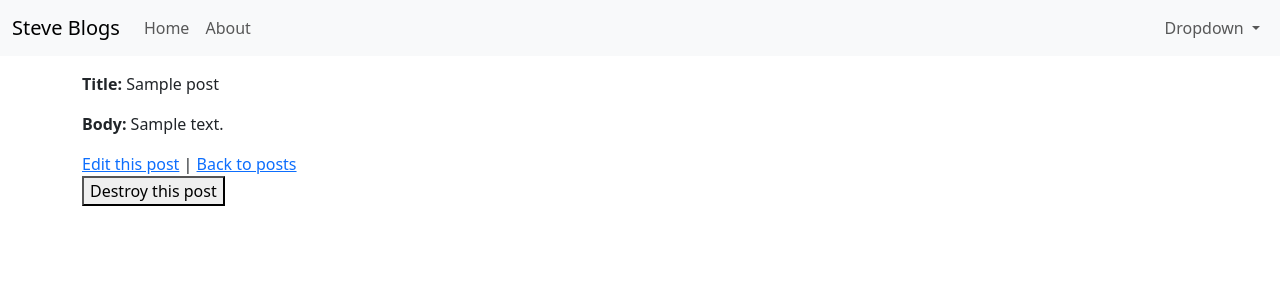
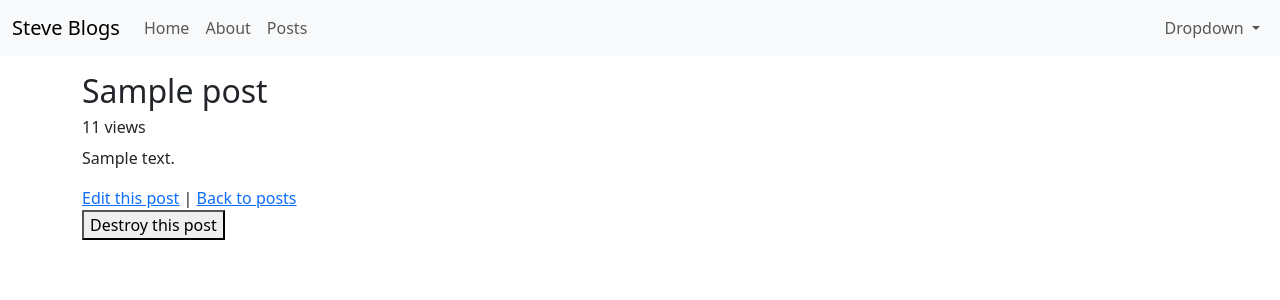
Before and after one commit to WeebNetsu/learning-ror-blog, a Rails app: page /posts/1 in a window 1280 px wide. Shown: the top 300 px of the page. Run offline with Rails 7, Linux system fonts and the light colour scheme; tables that the repository leaves empty hold one stand-in row (Sample ...).

Commit message:
Added views to posts

```diff
--- a/app/controllers/posts_controller.rb
+++ b/app/controllers/posts_controller.rb
@@ -7,7 +7,9 @@ class PostsController < ApplicationController
   end
 
   # GET /posts/1 or /posts/1.json
-  def show; end
+  def show
+    @post.update(views: @post.views + 1)
+  end
 
   # GET /posts/new
   def new
--- a/app/views/layouts/_navbar.html.erb
+++ b/app/views/layouts/_navbar.html.erb
@@ -20,6 +20,9 @@
 				<li class="nav-item">
 					<%= link_to "About", about_path, class: "nav-link" %>
 				</li>
+				<li class="nav-item">
+					<%= link_to "Posts", posts_path, class: "nav-link" %>
+				</li>
 			</ul>
 
 			<ul class="navbar-nav">
@@ -33,11 +36,10 @@
 					>
 						Dropdown
 					</a>
-					<ul class="dropdown-menu">
-						<li><a class="dropdown-item" href="#">Action</a></li>
-						<li><a class="dropdown-item" href="#">Another action</a></li>
-						<li><hr class="dropdown-divider" /></li>
-						<li><a class="dropdown-item" href="#">Something else here</a></li>
+					<ul class="dropdown-menu dropdown-menu-lg-end">
+						<li>
+							<%= link_to "New Post", new_post_path, class: "dropdown-item" %>
+						</li>
 					</ul>
 				</li>
 			</ul>
--- a/app/views/pages/home.html.erb
+++ b/app/views/pages/home.html.erb
@@ -1,4 +1,6 @@
 <h1>My Blog!</h1>
 <p>Please read some of my blogs, it is really cool!</p>
 
-<%= link_to "About", about_path %>
+<%= link_to "About", about_path, class: "btn btn-primary" %>
+<!--  -->
+<%= link_to "Posts", posts_path, class: "btn btn-primary" %>
--- a/app/views/posts/_post.html.erb
+++ b/app/views/posts/_post.html.erb
@@ -1,12 +1,7 @@
 <div id="<%= dom_id post %>">
-  <p>
-    <strong>Title:</strong>
-    <%= post.title %>
-  </p>
+	<h2><%= post.title %></h2>
 
-  <p>
-    <strong>Body:</strong>
-    <%= post.body %>
-  </p>
+	<h6><%= pluralize( post.views, "view") %></h6>
 
+	<p><%= post.body %></p>
 </div>
--- a/app/views/posts/show.html.erb
+++ b/app/views/posts/show.html.erb
@@ -3,8 +3,10 @@
 <%= render @post %>
 
 <div>
-  <%= link_to "Edit this post", edit_post_path(@post) %> |
-  <%= link_to "Back to posts", posts_path %>
+	<%= link_to "Edit this post", edit_post_path(@post) %> |
+	<!--  -->
+	<%= link_to "Back to posts", posts_path %>
 
-  <%= button_to "Destroy this post", @post, method: :delete %>
+	<!--  -->
+	<%= button_to "Destroy this post", @post, method: :delete %>
 </div>
--- /dev/null
+++ b/db/migrate/20230210152419_add_views_to_posts.rb
@@ -0,0 +1,5 @@
+class AddViewsToPosts < ActiveRecord::Migration[7.0]
+  def change
+    add_column :posts, :view, :integer, default: 0
+  end
+end
--- /dev/null
+++ b/db/migrate/20230210152955_remove_views_from_posts.rb
@@ -0,0 +1,4 @@
+class RemoveViewsFromPosts < ActiveRecord::Migration[7.0]
+  def change
+  end
+end
--- /dev/null
+++ b/db/migrate/20230210153027_add_views_plural_to_posts.rb
@@ -0,0 +1,5 @@
+class AddViewsPluralToPosts < ActiveRecord::Migration[7.0]
+  def change
+    add_column :posts, :views, :integer, default: 0
+  end
+end
```
Also changed, not shown: db/schema.rb.
